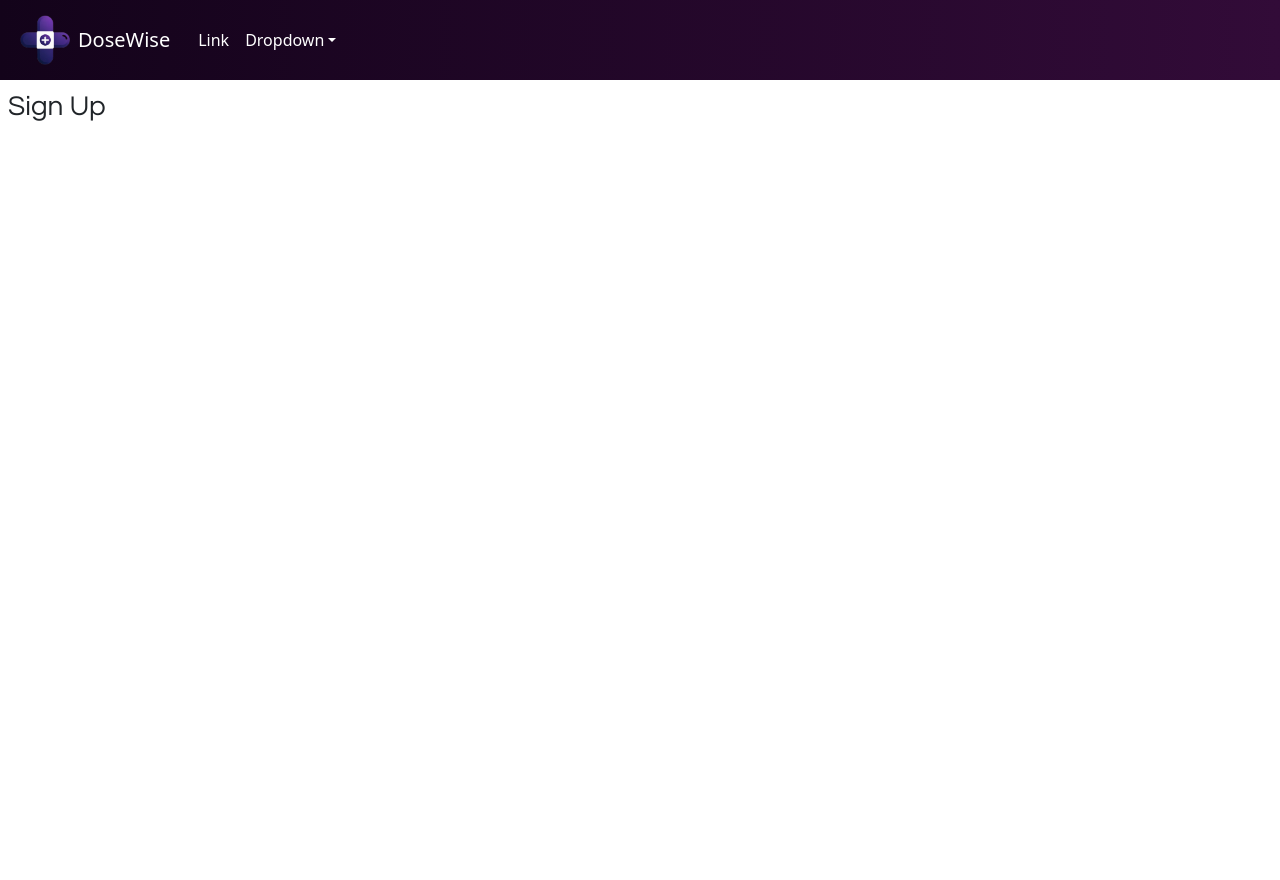
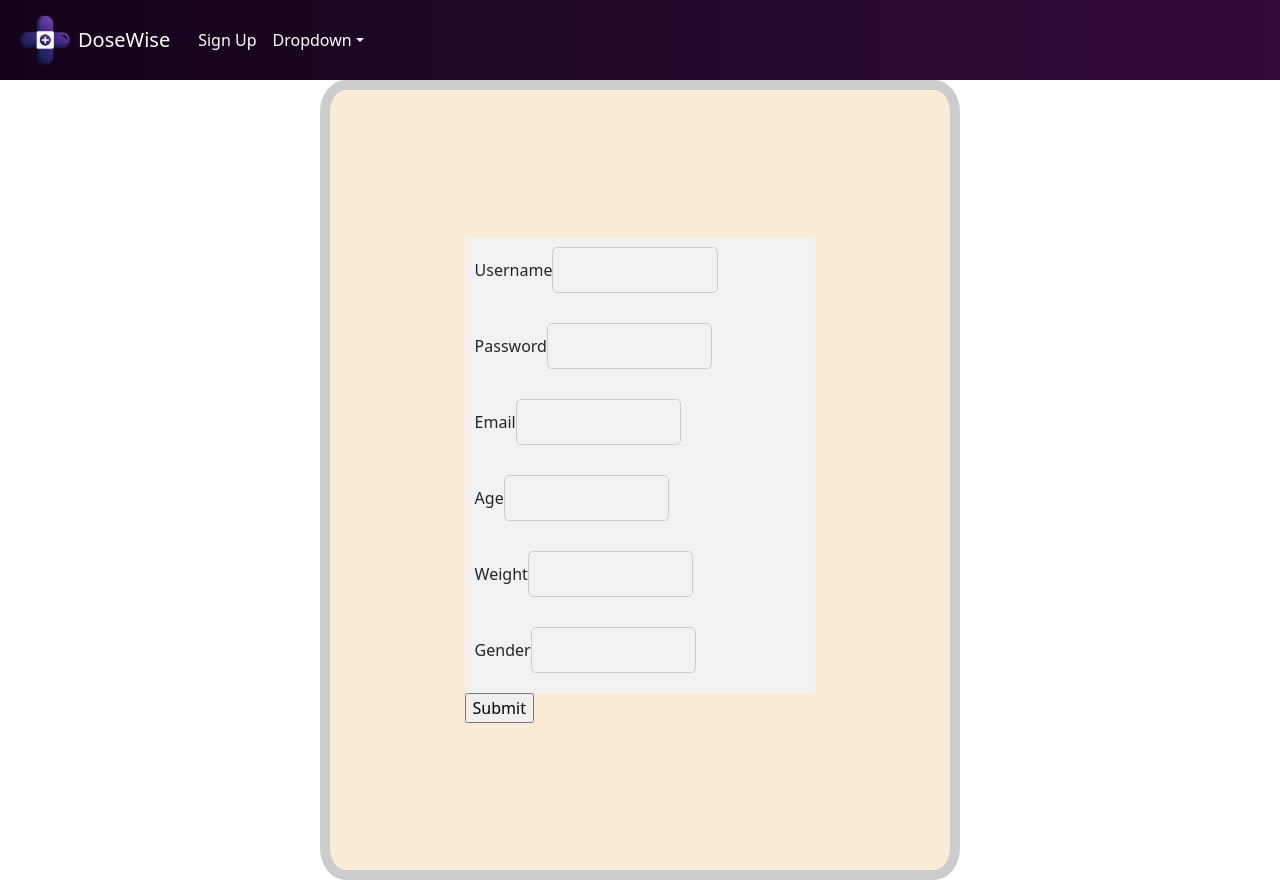
Before and after one commit to arnavk377/dosewise-frontend, a React (Vite) app: page /signup in a window 1280 px wide. Before the commit the page ends 800 px from the top, so only its background shows below. Built offline with nearby package versions, Linux system fonts and the light colour scheme.

Commit message:
sign up and login

```diff
--- /dev/null
+++ b/src/assets/login.jsx
@@ -0,0 +1,10 @@
+import React from 'react';
+import "./navbar.css";
+
+function LogIn() {
+    return (
+        <div>Hello world</div>
+    )
+}
+
+export default LogIn
--- a/src/assets/navbar.jsx
+++ b/src/assets/navbar.jsx
@@ -11,19 +11,19 @@ function navbar() {
     <Navbar expand="lg" className="bg-body-tertiary navbar-dark">
       <Container className="px-1 mx-3">
         <img src={dosewiseLogo} alt="DoseWise Logo" className="logo" />
-        <Navbar.Brand href="#home" className="text-white px-2 popUp">DoseWise</Navbar.Brand>
+        <Navbar.Brand to="/" className="text-white px-2 popUp">DoseWise</Navbar.Brand>
         <Navbar.Toggle aria-controls="basic-navbar-nav"/>
         <Navbar.Collapse id="basic-navbar-nav navbar-dark">
           <Nav className="me-auto navbar-light">
-            <Nav.Link href="#link" className="text-white px-1 popUp">Link</Nav.Link>
+            <Nav.Link to="/" className="text-white px-1 popUp">Sign Up</Nav.Link>
             <NavDropdown title="Dropdown" id="basic-nav-dropdown" className="px-1">
-              <NavDropdown.Item href="#action/3.1">Action</NavDropdown.Item>
-              <NavDropdown.Item href="#action/3.2">
+              <NavDropdown.Item >Action</NavDropdown.Item>
+              <NavDropdown.Item >
                 Another action
               </NavDropdown.Item>
-              <NavDropdown.Item href="#action/3.3">Something</NavDropdown.Item>
+              <NavDropdown.Item >Something</NavDropdown.Item>
               <NavDropdown.Divider />
-              <NavDropdown.Item href="#action/3.4">
+              <NavDropdown.Item >
                 Separated link
               </NavDropdown.Item>
             </NavDropdown>
--- /dev/null
+++ b/src/assets/signup.css
@@ -0,0 +1,36 @@
+
+.signup-container {
+    display: flex;
+    padding: 1em;
+    justify-content: center;
+    align-items: center;
+    height: 100vh;
+    background-color: antiquewhite;
+    width: 50%;
+    margin: auto;
+    border: 10px solid #ccc;
+    border-radius: 4%;
+}
+
+.signup-box {
+    background-color: #f2f2f2;
+    padding: 10px;
+}
+
+.signup-box input {
+    width: 50%;
+    padding: 10px;
+    margin-bottom: 10px;
+    border: 1px solid #ccc;
+    border-radius: 5px;
+}
+
+.signup-box button {
+    width: 100%;
+    padding: 10px;
+    background-color: #4CAF50;
+    color: white;
+    border: none;
+    border-radius: 5px;
+    cursor: pointer;
+}
--- a/src/assets/signup.jsx
+++ b/src/assets/signup.jsx
@@ -1,12 +1,42 @@
-import React from 'react'
-import Navbar from './navbar.jsx'
+import React from 'react';
+import Navbar from './navbar.jsx';
+import "./navbar.css";
+import "./signup.css"; // Importing the signup.css file
 
 function SignUp() {
     return (
-        <div>
-            <Navbar />
-            <h1>Sign Up</h1>
+        <>
+        <Navbar />
+        <div className='signup-container'>
+            <form>
+                <div className='signup-box'>
+                    <label htmlFor='username'>Username</label>
+                    <input type='text' id='username' className='signup-box input' />
+                </div>
+                <div className='signup-box'>
+                    <label htmlFor='password'>Password</label>
+                    <input type='text' id='password' className='signup-box input' />
+                </div>
+                <div className='signup-box'>
+                    <label htmlFor='email'>Email</label>
+                    <input type='text' id='email' className='signup-box input' />
+                </div>
+                <div className='signup-box'>
+                    <label htmlFor='age'>Age</label>
+                    <input type='text' id='age' className='signup-box input' />
+                </div>
+                <div className='signup-box'>
+                    <label htmlFor='weight'>Weight</label>
+                    <input type='text' id='weight' className='signup-box input' />
+                </div>
+                <div className='signup-box'>
+                    <label htmlFor='gender'>Gender</label>
+                    <input type='text' id='gender' className='signup-box input' />
+                </div>
+                <input type='submit' className='submit-button' />
+            </form>
         </div>
+        </>
     )
 }
 
--- a/src/main.jsx
+++ b/src/main.jsx
@@ -2,6 +2,7 @@ import React from 'react'
 import ReactDOM from 'react-dom/client'
 import App from './App.jsx'
 import SignUp from './assets/signup.jsx'
+import LogIn from './assets/login.jsx'
 import './index.css'
 import {
   createBrowserRouter,
@@ -17,6 +18,10 @@ const router = createBrowserRouter([
     path: "/signup",
     element: <SignUp />,
   },
+  {
+    path: "/login",
+    element: <LogIn />,
+  },
 ])
 
 
```
